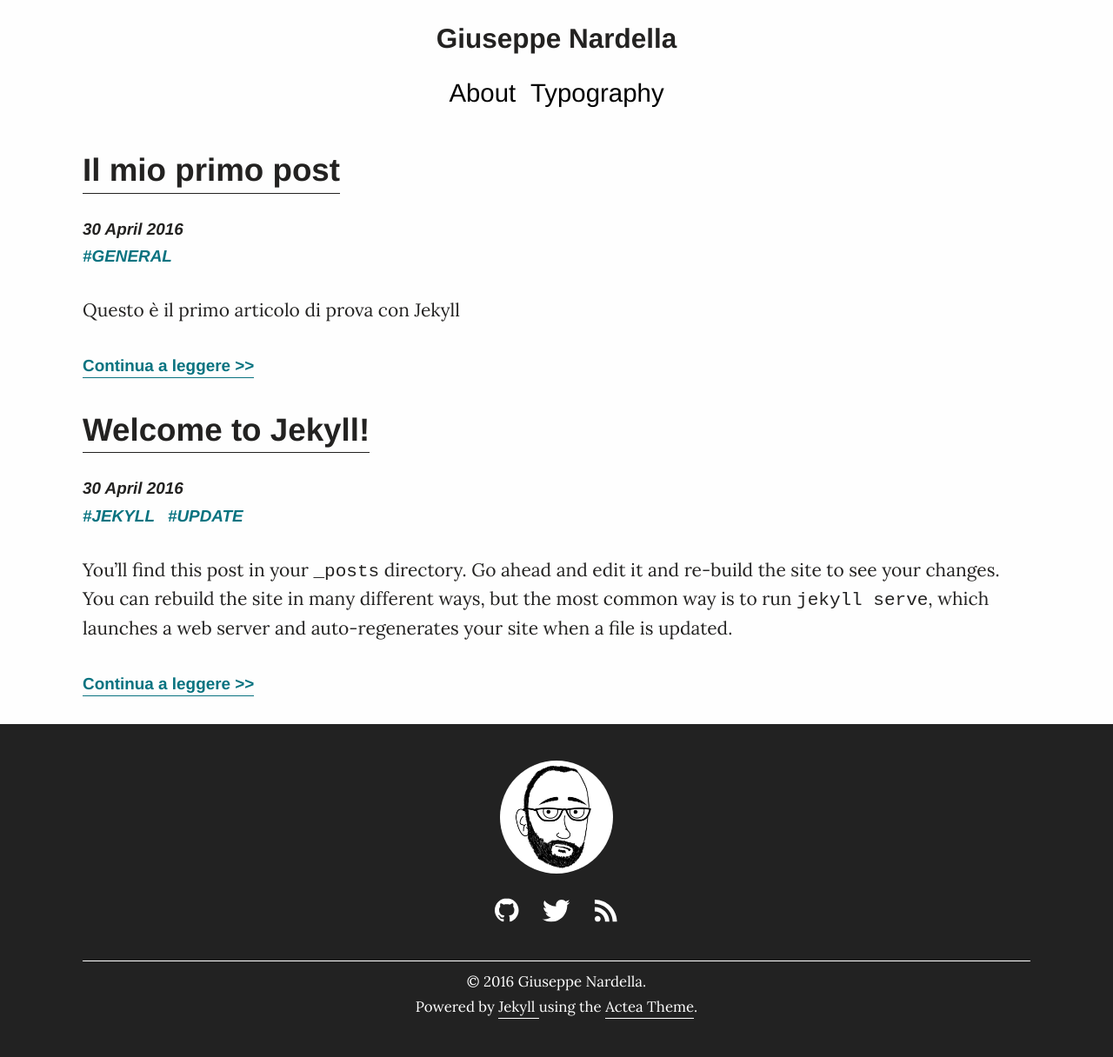
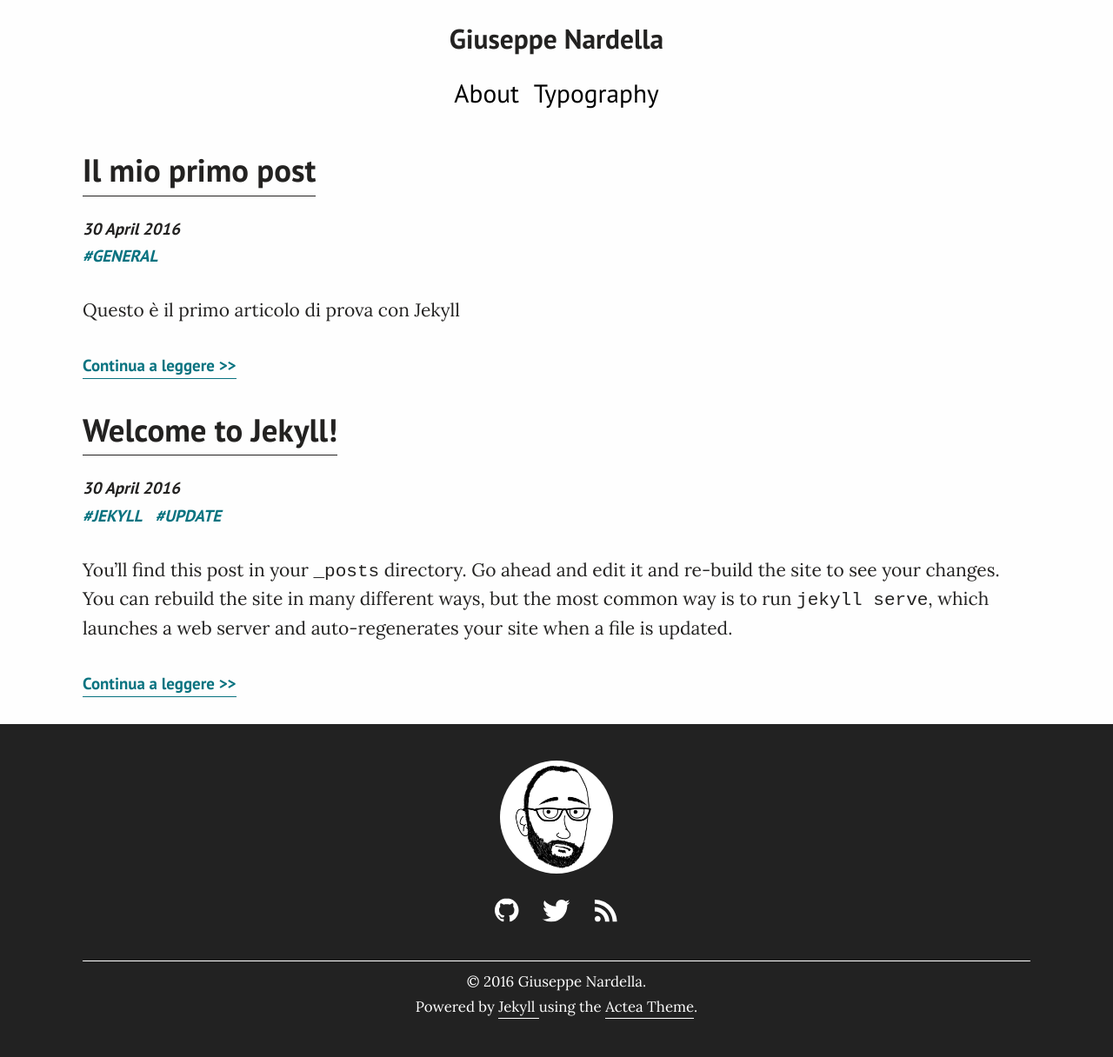
Before and after one commit to gnardell/gnardell.github.io, a Jekyll site: the page built from index.html, in a window 1280 px wide. Shown: the whole page at 87% size. Built offline with Jekyll 4.4.1, drawn with Linux system fonts in a browser that asks for light colours; some web fonts are replaced.

Commit message:
Revert "Update head.html"
This reverts commit a201ce3fa14af6c5414fa3ade28257b154ddfa02.

```diff
--- a/_includes/head.html
+++ b/_includes/head.html
@@ -13,7 +13,7 @@
   <link rel="alternate" type="application/rss+xml" title="{{ site.title }}" href="{{ " /feed.xml " | prepend: site.baseurl | prepend: site.url }}">
 
   <!-- Styles -->
-  <link href='https://fonts.googleapis.com/css?family=Chelsea+Market|Lora:400,400italic,700' rel='stylesheet' type='text/css'>
+  <link href='https://fonts.googleapis.com/css?family=PT+Sans:400,700|Lora:400,400italic,700' rel='stylesheet' type='text/css'>
   <link rel="stylesheet" href="{{ "/assets/css/icomoon.css " | prepend: site.baseurl }}">
   <link rel="stylesheet" href="{{ "/assets/css/main.css " | prepend: site.baseurl }}">
 </head>
```
